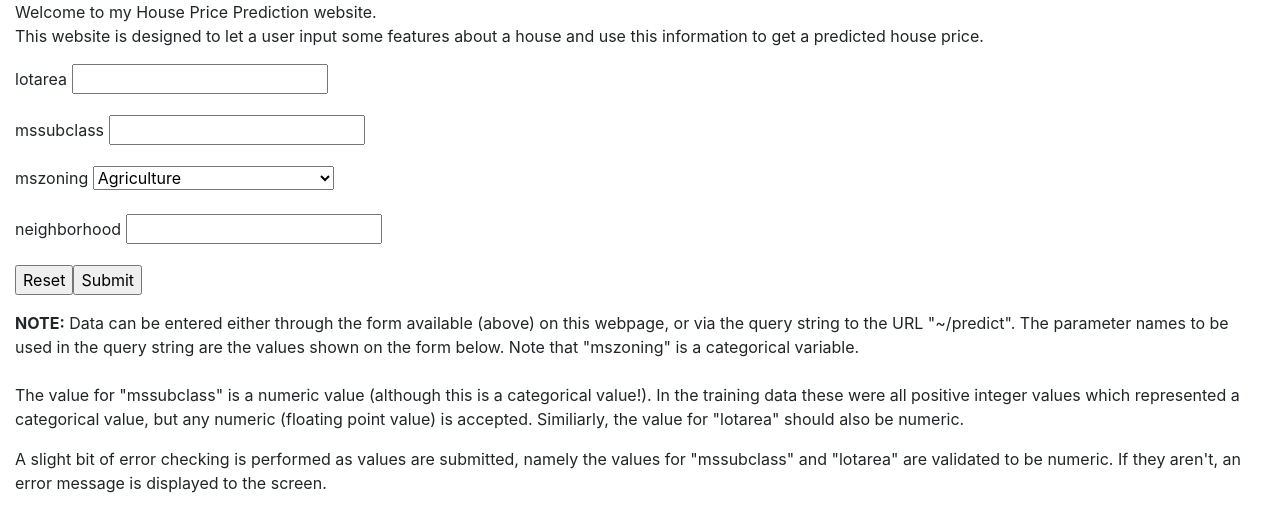
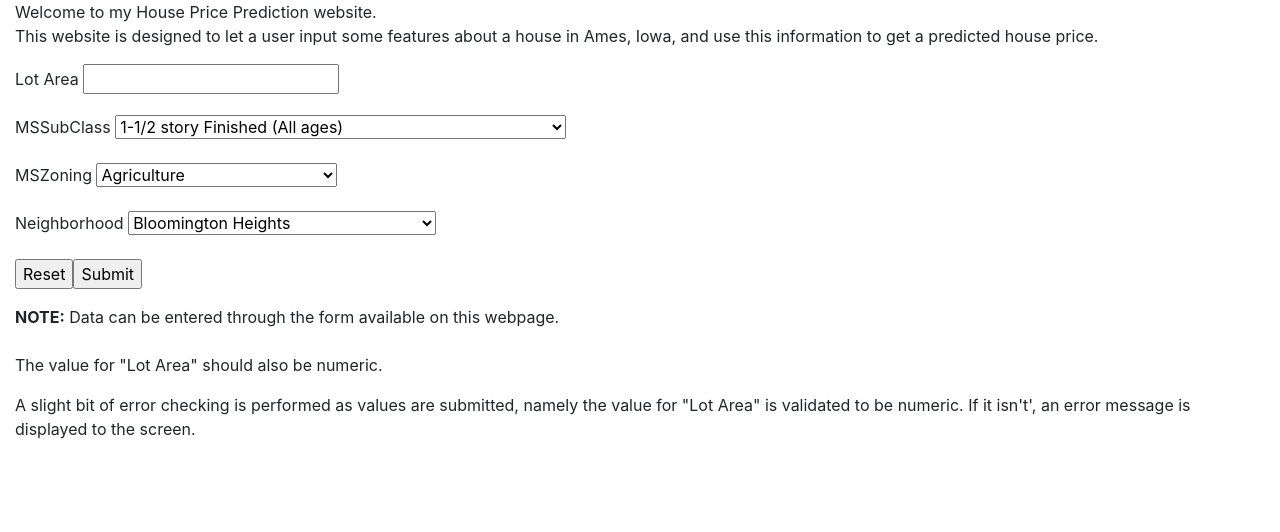
Before and after one commit to craw-daddy/House-Prices, a Flask app: page / in a window 1280 px wide. Shown: the top 532 px of the page. Run offline with Flask 2, Linux system fonts and the light colour scheme; some libraries are stand-ins or nearby versions.

Commit message:
Refactor code, add more categories to HTML homepage

```diff
--- a/app.py
+++ b/app.py
@@ -2,7 +2,7 @@
 # -*- coding: utf-8 -*-
 """
 Created on Tue Mar  9 08:04:55 2021
-Last updated Wed July 20, 2022.
+Last updated Tue July 26, 2022.
 
 @author: martin
 """
@@ -12,23 +12,17 @@ import dill
 import pandas as pd
 
 from flask import Flask, render_template, request
+from categories import MSSubClass_types, MSZoning_types, Neighborhood_types
 
 app = Flask(__name__)
-
-mszoning_types = [('A','Agriculture'),
-                  ('C','Commercial'),
-                  ('FV', 'Floating Village Residential'),
-                  ('I', 'Industrial'),
-                  ('RH', 'Residential High Density'),
-                  ('RL', 'Residential Low Density'),
-                  ('RP', 'Residential Low Density Park'),
-                  ('RM', 'Residential Medium Density')]
 
 @app.route('/')
 def index():
     """Show the main webpage."""
-    return render_template('index-advanced.html',
-                           mszoning_types=mszoning_types)
+    return render_template('index.html',
+                           MSSubClass_types=MSSubClass_types,
+                           MSZoning_types=MSZoning_types,
+                           Neighborhood_types=Neighborhood_types)
 
 @app.route('/predict', methods=['GET', 'POST'])
 def predict():
@@ -45,9 +39,9 @@ def predict():
     data = {}
     try:
         for c in categorical:
-            data[c] = [user_inputs.get(c.lower(), 'None')]
+            data[c] = [user_inputs.get(c, 'None')]
         for c in numeric:
-            data[c] = [float(user_inputs.get(c.lower(), 0))]
+            data[c] = [float(user_inputs.get(c, 0))]
 
     #  Get the right data type to match the training data
     # as strings and numbers are different data types and
@@ -58,7 +52,6 @@ def predict():
         return 'One or more numeric values received non-numeric input!'
 
     data = pd.DataFrame(data)
-
     with gzip.open('models/model.dill.gzip', 'rb') as f:
         model = dill.load(f)
 
--- /dev/null
+++ b/categories.py
@@ -0,0 +1,62 @@
+#!/usr/bin/env python3
+# -*- coding: utf-8 -*-
+"""
+Created on Tue Jul 26 11:12:17 2022
+
+@author: martin
+"""
+
+MSZoning_types = [('A','Agriculture'),
+                  ('C','Commercial'),
+                  ('FV', 'Floating Village Residential'),
+                  ('I', 'Industrial'),
+                  ('RH', 'Residential High Density'),
+                  ('RL', 'Residential Low Density'),
+                  ('RP', 'Residential Low Density Park'),
+                  ('RM', 'Residential Medium Density')]
+
+MSSubClass_types = sorted(
+                   [('20', '1-story 1946 & Newer (All styles)'),
+                    ('30', '1-story 1945 & Older'),
+                    ('40', '1-story w/ finished attic (All ages)'),
+                    ('45', '1-1/2 story Unfinished (All ages)'),
+                    ('50', '1-1/2 story Finished (All ages)'),
+                    ('60', '2-story 1946 & Newer'),
+                    ('70', '2-story 1945 & Older'),
+                    ('75', '2-1/2 story (All Ages)'),
+                    ('80', 'Split or Multi-level'),
+                    ('85', 'Split Foyer'),
+                    ('90', 'Duplex - All styles and ages'),
+                    ('120', '1-story PUD (Planned Unit Development) - 1946 & Newer'),
+                    ('150', '1-1/2 story PUD (All Ages)'),
+                    ('160', '2-story PUD - 1946 & Newer'),
+                    ('180', 'PUD - Multilevel (Incl. split lev/foyer)'),
+                    ('190', '2 Family Conversion (All styles and ages)')],
+                   key=lambda x: x[1]
+                   )
+
+Neighborhood_types = [('Blmngtn', 'Bloomington Heights'),
+                 ('Blueste', 'Bluestem'),
+                 ('BrDale', 'Briardale'),
+                 ('BrkSide', 'Brookside'),
+                 ('ClearCr', 'Clear Creek'),
+                 ('CollgCr', 'College Creek'),
+                 ('Crawfor', 'Crawford'),
+                 ('Edwards', 'Edwards'),
+                 ('Gilbert', 'Gilbert'),
+                 ('IDOTRR', 'Iowa DOT and Rail Road'),
+                 ('MeadowV', 'Meadow Village'),
+                 ('Mitchel', 'Mitchell'),
+                 ('Names', 'North Ames'),
+                 ('NoRidge', 'Northridge'),
+                 ('NPkVill', 'Northpark Villa'),
+                 ('NridgHt', 'Northridge Heights'),
+                 ('NWAmes', 'Northwest Ames'),
+                 ('OldTown', 'Old Town'),
+                 ('SWISU', 'South & West of Iowa State University'),
+                 ('Sawyer', 'Sawyer'),
+                 ('SawyerW', 'Sawyer West'),
+                 ('Somerst', 'Somerset'),
+                 ('StoneBr', 'Stone Brook'),
+                 ('Timber', 'Timberland'),
+                 ('Veenker', 'Veenker')]
--- a/templates/index-advanced.html
+++ /dev/null
@@ -1,48 +0,0 @@
-{% extends "base.html" %}
-
-{% block content %}
-<section id="intro">
-   <p>Welcome to my House Price Prediction website.  <br>
-   This website is designed to let a user input some features about a house
-   and use this information to get a predicted house price.
-   </p>
-
-   <form action="predict" method="POST">
-       <p><label for="lotarea">lotarea</label>
-             <input type="text" name="lotarea" id="lotarea"/></p>
-       <p><label for="mssubclass">mssubclass</label>
-             <input type="text" name="mssubclass" id="mssubclass"/></p>
-       <p><label for="mszoning">mszoning</label>
-            <select id="mszoning" name="mszoning" id="mszoning">
-              {% for val in mszoning_types %}
-                 <option value="{{val[0]}}">{{val[1]}}</option>
-              {% endfor %}
-          </select></p>
-       <p><label for="neighborhood">neighborhood</label>
-          <input type="text" name="neighborhood" id="neighborhood"/></p>
-       <p><input type="reset"><input type="submit"></p>
-   </form>
-
-   <p><b>NOTE:</b> Data can be entered either through the form available
-   (above) on this
-   webpage, or via the query string to the URL "~/predict".
-   The parameter names to be used
-   in the query string are the values shown on the form below.  Note that
-   "mszoning" is a categorical variable.
-   <br><br>
-   The value for "mssubclass" is a numeric value (although this is
-   a categorical value!).  In the training data
-   these were all positive integer values which represented a categorical value,
-   but any numeric (floating point
-   value) is accepted.  Similiarly, the value for "lotarea" should also
-   be numeric.
-   </p>
-
-   <p>A slight bit of error checking is performed as values are
-   submitted, namely the values for "mssubclass" and
-   "lotarea" are validated to be numeric.  If they aren't, an error
-   message is displayed to the screen.
-   </p>
-</section>
-
-{% endblock %}
--- a/templates/index.html
+++ b/templates/index.html
@@ -1,9 +1,51 @@
 {% extends "base.html" %}
 
 {% block content %}
+<section id="intro">
+   <p>Welcome to my House Price Prediction website.  <br>
+   This website is designed to let a user input some features about a house
+   in Ames, Iowa, and use this information to get a predicted house price.
+   </p>
 
-<p>Hello and welcome to my website!  <br><br>
-You will be able to do some machine learning here soon!
-</p>
+   <form action="predict" method="POST">
+       <p><label for="LotArea">Lot Area</label>
+             <input type="text" name="LotArea" id="LotArea"/>
+       </p>
+       <p><label for="MSSubClass">MSSubClass</label>
+             <select id="MSSubClass" name="MSSubClass">
+               {%- for val in MSSubClass_types %}
+                  <option value="{{val[0]}}">{{val[1]}}</option>
+               {%- endfor %}
+             </select>
+       </p>
+       <p><label for="MSZoning">MSZoning</label>
+            <select id="MSZoning" name="MSZoning">
+              {%- for val in MSZoning_types %}
+                 <option value="{{val[0]}}">{{val[1]}}</option>
+              {%- endfor %}
+            </select>
+       </p>
+       <p><label for="Neighborhood">Neighborhood</label>
+            <select id="Neighborhood" name="Neighborhood">
+              {%- for val in Neighborhood_types %}
+                 <option value="{{val[0]}}">{{val[1]}}</option>
+              {%- endfor %}
+            </select>
+       </p>
+       <p><input type="reset"><input type="submit"></p>
+   </form>
+
+   <p><b>NOTE:</b> Data can be entered through the form available
+   on this webpage.
+   <br><br>
+   The value for "Lot Area" should also
+   be numeric.
+   </p>
+
+   <p>A slight bit of error checking is performed as values are
+   submitted, namely the value for "Lot Area" is validated to be
+   numeric.  If it isn't', an error message is displayed to the screen.
+   </p>
+</section>
 
 {% endblock %}
```
Also changed, not shown: prep.py (+15 -9 lines), 1 other file.
